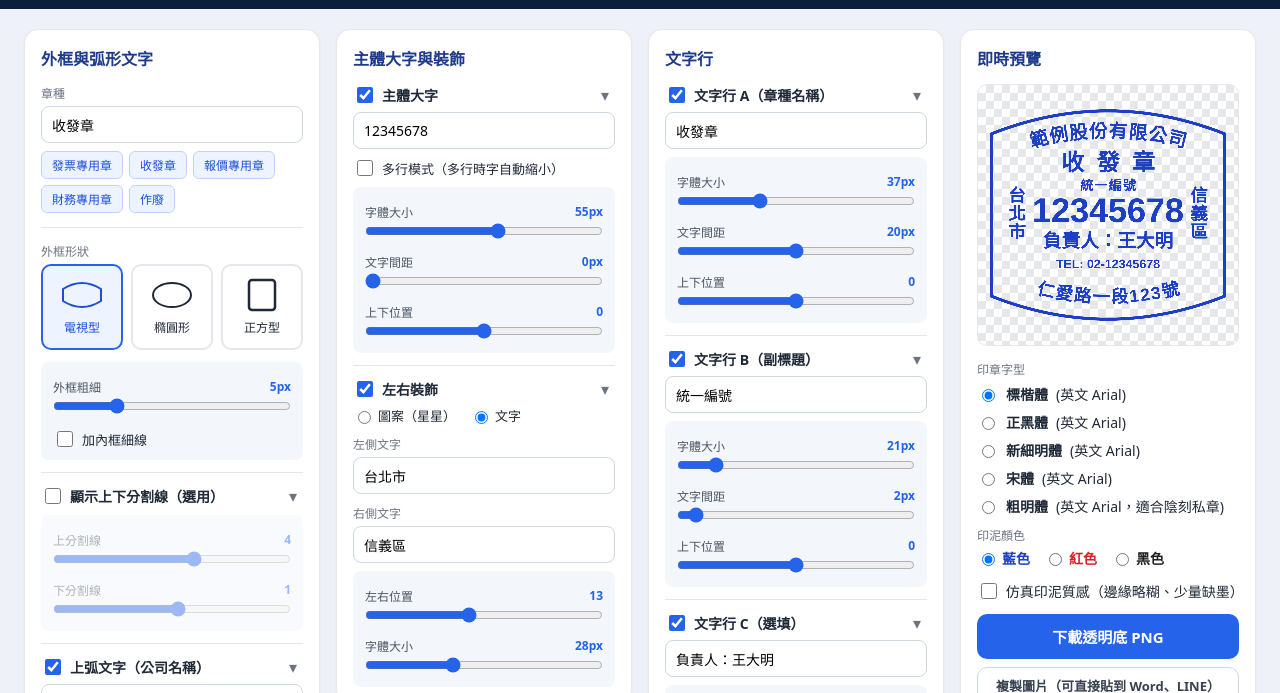
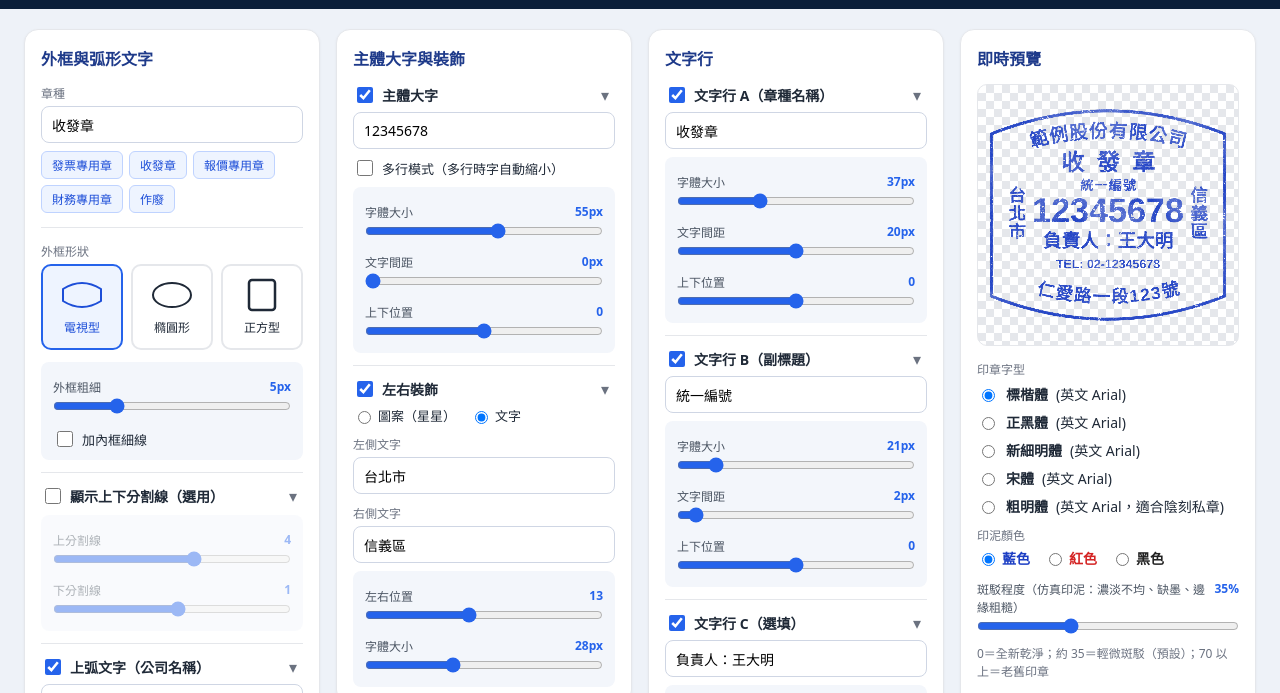
Before and after one commit to Ericliang680928/Tool, a plain HTML site: page 印章產生器/index.html in a window 1280 px wide. Shown: the part 41-734 px from the top of the page. Drawn offline with Linux system fonts and the light colour scheme.

Commit message:
印章產生器 v0.6：新增斑駁程度滑桿
濃淡不均、缺墨斑點、邊緣粗糙、細顆粒四層效果，預設 35。

Co-Authored-By: Claude Sonnet 5.5 <noreply@anthropic.com>

```diff
--- a/印章產生器/index.html
+++ b/印章產生器/index.html
@@ -103,7 +103,8 @@ input[type=range]{width:100%;accent-color:var(--brand);margin:0}
       <label style="color:#d42424"><input type="radio" name="color" value="red" data-k="color"> 紅色</label>
       <label style="color:#222"><input type="radio" name="color" value="black" data-k="color"> 黑色</label>
     </div>
-    <label class="ck" style="font-weight:400;margin-top:12px"><input type="checkbox" data-k="texture"><span>仿真印泥質感（邊緣略糊、少量缺墨）</span></label>
+    <div class="sl" style="margin-top:12px"><div class="lb"><span>斑駁程度（仿真印泥：濃淡不均、缺墨、邊緣粗糙）</span><b data-v="wear" data-u="%"></b></div><input type="range" data-k="wear" min="0" max="100" step="1" aria-label="斑駁程度"></div>
+    <div class="hint" style="font-size:12px;color:#6b7280;margin:-4px 0 4px">0＝全新乾淨；約 35＝輕微斑駁（預設）；70 以上＝老舊印章</div>
     <button class="btn main" id="dl" type="button">下載透明底 PNG</button>
     <button class="btn ghost" id="copy" type="button">複製圖片（可直接貼到 Word、LINE）</button>
     <div class="toast" id="msg" role="status" aria-live="polite"></div>
@@ -127,7 +128,7 @@ input[type=range]{width:100%;accent-color:var(--brand);margin:0}
     dOn:true, dText:'TEL: 02-12345678', dSize:20, dSpace:0, dY:0,
     botOn:true, botText:'仁愛路一段123號', botSize:28, botSpace:2, botY:0,
     sqName:'王大明', sqLayout:'cols', sqCarve:'yang', sqScale:100, sqGap:0, sqColGap:0, sqFrameW:12, sqRadius:8, sqInner:false,
-    font:'kai', color:'blue', texture:false
+    font:'kai', color:'blue', wear:35
   };
   const FONTS={
     kai:'Arial,"DFKai-SB","標楷體","BiauKai","Kaiti TC","KaiTi",serif',
@@ -513,24 +514,109 @@ input[type=range]{width:100%;accent-color:var(--brand);margin:0}
     ctx.restore();
   }
 
-  // 仿真印泥：邊緣略糊、少量缺墨（固定雜訊，重畫時不會閃爍）
+  // ───────── 斑駁效果（仿真印泥）─────────
+  // 做法：固定種子的多層雜訊（每次重畫結果相同、不閃爍），只動透明度，不改印泥顏色。
+  //  ① 濃淡不均（大片、緩慢變化）  ② 缺墨斑點（成團出現在較淡處）
+  //  ③ 邊緣粗糙＋少量暈開          ④ 極細顆粒與針孔
+  let NZ=null;
+  function hash2(x,y,sd){
+    let n=(Math.imul(x,374761393)+Math.imul(y,668265263)+Math.imul(sd,1274126177))|0;
+    n=Math.imul(n^(n>>>13),1274126177);n^=n>>>16;
+    return (n>>>0)/4294967295;
+  }
+  // 多層平滑雜訊，輸出標準化成「平均 0、標準差 1」，方便用 σ 當門檻
+  function fbm(w,h,octs,sd){
+    const out=new Float32Array(w*h);
+    octs.forEach(([c,amp],oi)=>{
+      const gw=Math.ceil(w/c)+2,gh=Math.ceil(h/c)+2,g=new Float32Array(gw*gh);
+      for(let j=0;j<gh;j++)for(let i=0;i<gw;i++)g[j*gw+i]=hash2(i,j,sd*31+oi);
+      const xi=new Int32Array(w),xt=new Float32Array(w);
+      for(let x=0;x<w;x++){const fx=x/c;xi[x]=fx|0;const u=fx-(fx|0);xt[x]=u*u*(3-2*u);}
+      for(let y=0;y<h;y++){
+        const fy=y/c,j=fy|0,u=fy-j,ty=u*u*(3-2*u),r0=j*gw,r1=r0+gw;
+        for(let x=0;x<w;x++){
+          const i=xi[x],tx=xt[x];
+          const v0=g[r0+i]+(g[r0+i+1]-g[r0+i])*tx;
+          const v1=g[r1+i]+(g[r1+i+1]-g[r1+i])*tx;
+          out[y*w+x]+=amp*(v0+(v1-v0)*ty);
+        }
+      }
+    });
+    let m=0;for(let i=0;i<out.length;i++)m+=out[i];m/=out.length;
+    let v=0;for(let i=0;i<out.length;i++){const q=out[i]-m;v+=q*q;}
+    const sdv=Math.sqrt(v/out.length)||1;
+    for(let i=0;i<out.length;i++)out[i]=(out[i]-m)/sdv;
+    return out;
+  }
+  // 方形模糊（可分離、跑和），只用來找出「邊緣」在哪
+  function blurA(src,w,h,r){
+    const tmp=new Float32Array(w*h),out=new Float32Array(w*h),n=2*r+1;
+    for(let y=0;y<h;y++){
+      let acc=0;const o=y*w;
+      for(let x=-r;x<=r;x++)acc+=src[o+Math.min(w-1,Math.max(0,x))];
+      for(let x=0;x<w;x++){
+        tmp[o+x]=acc/n;
+        acc+=src[o+Math.min(w-1,x+r+1)]-src[o+Math.max(0,x-r)];
+      }
+    }
+    for(let x=0;x<w;x++){
+      let acc=0;
+      for(let y=-r;y<=r;y++)acc+=tmp[Math.min(h-1,Math.max(0,y))*w+x];
+      for(let y=0;y<h;y++){
+        out[y*w+x]=acc/n;
+        acc+=tmp[Math.min(h-1,y+r+1)*w+x]-tmp[Math.max(0,y-r)*w+x];
+      }
+    }
+    return out;
+  }
+  const sstep=(a,b,x)=>{const t=Math.min(1,Math.max(0,(x-a)/(b-a)));return t*t*(3-2*t);};
+
   function texture(){
+    const wv=Math.min(1,Math.max(0,s.wear/100));
+    if(wv<=0)return;
     const ctx=cv.getContext('2d'),w=cv.width,h=cv.height;
-    const img=ctx.getImageData(0,0,w,h),d=img.data;
-    for(let y=0;y<h;y++){
-      for(let x=0;x<w;x++){
-        const i=(y*w+x)*4+3;
-        if(!d[i])continue;
-        let n=(((x>>1)*73856093)^((y>>1)*19349663))>>>0;
-        n=Math.imul(n^(n>>>13),1274126177)>>>0;
-        const r=(n&1023)/1023;
-        d[i]=r<0.025?d[i]*0.22:d[i]*(0.84+0.16*r);
+    if(!NZ||NZ.w!==w||NZ.h!==h){
+      NZ={w,h,
+        blot:fbm(w,h,[[200,1],[90,.7],[38,.45]],1),   // 濃淡不均
+        pit:fbm(w,h,[[14,1],[6,.8],[3,.6]],2),         // 缺墨斑點
+        edge:fbm(w,h,[[7,1],[3.5,.7]],3)              // 邊緣粗糙
+      };
+    }
+    const img=ctx.getImageData(0,0,w,h),d=img.data,N=w*h;
+    const a0=new Float32Array(N);
+    for(let i=0;i<N;i++)a0[i]=d[i*4+3]/255;
+    const ab=blurA(blurA(a0,w,h,2),w,h,2);           // 約 3 個像素寬的柔邊
+    const blot=NZ.blot,pit=NZ.pit,edg=NZ.edge;
+    for(let i=0;i<N;i++){
+      const o=a0[i],b=ab[i];
+      if(o===0&&b<0.02)continue;                     // 離線條很遠，不用處理
+      const x=i%w,y=(i/w)|0;
+      const rg=hash2(x,y,9);                         // 每個像素各自的顆粒
+      const e=Math.min(1,Math.abs(o-b)*2.2);         // 越靠近邊緣越接近 1
+      let a;
+      if(o>0){
+        a=o;
+        // ① 濃淡不均：大片區域墨色較淡
+        a*=1-wv*0.62*sstep(-0.6,1.7,blot[i]);
+        // ② 缺墨：成團出現，越斑駁、越淡處越多
+        const th=2.35-wv*1.75-0.30*wv*blot[i];
+        a*=1-0.96*sstep(th,th+0.55,pit[i]);
+        // ③ 邊緣被磨掉一點，且深淺不一
+        a*=1-e*wv*1.35*sstep(-0.9,1.3,edg[i]);
+        // ④ 極細顆粒與針孔
+        a*=1-wv*0.30*rg;
+        if(rg<0.004+0.02*wv)a*=0.12;
+      }else{
+        // 邊緣外圍少量暈開（墨水吸進紙裡）
+        a=b*wv*0.9*sstep(0.5,1.5,edg[i]+0.6*rg);
+        if(a<0.03)continue;
       }
+      d[i*4+3]=Math.max(0,Math.min(255,Math.round(a*255)));
     }
     ctx.putImageData(img,0,0);
   }
 
-  function render(){paint();if(s.texture)texture();}
+  function render(){paint();if(s.wear>0)texture();}
   // 同一個動作觸發多次重畫時只畫一次
   let pending=false;
   function draw(){
```
Also changed, not shown: 1 other file.
